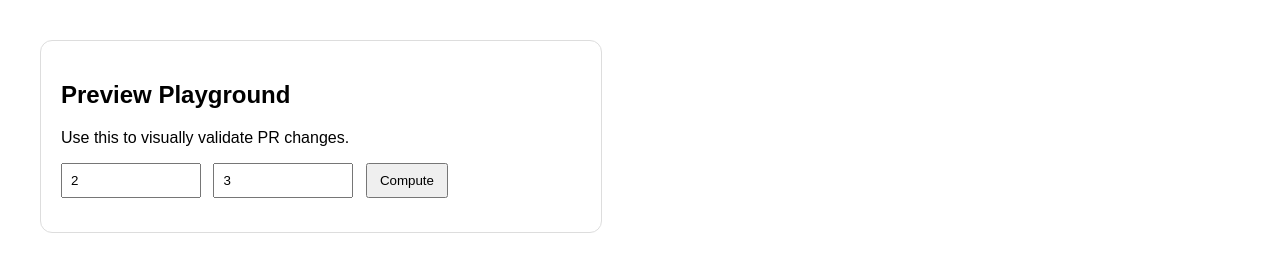
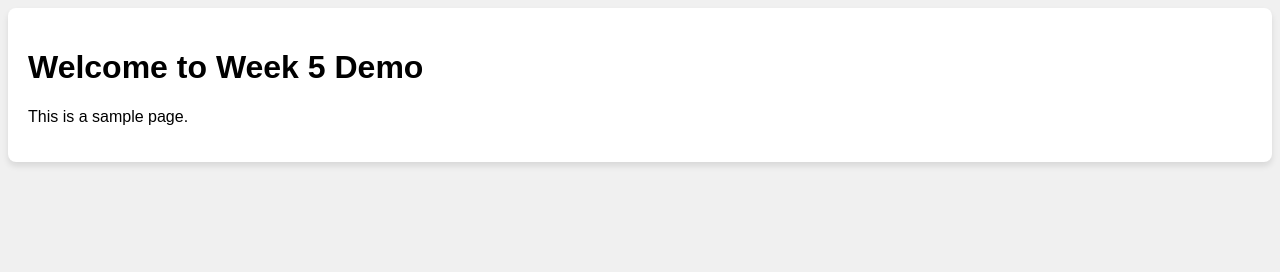
Before and after one commit to ArrianTabatabai/ai-agile-agents-demo, a plain HTML site: page site/index.html in a window 1280 px wide. Drawn offline with Linux system fonts and the light colour scheme.

Commit message:
AI: attempt 1 for issue #17

```diff
--- a/site/index.html
+++ b/site/index.html
@@ -1,36 +1,26 @@
-<!doctype html>
-<html>
+<!DOCTYPE html>
+<html lang="en">
 <head>
-  <meta charset="utf-8" />
-  <title>AI Agent Preview</title>
-  <style>
-    body { font-family: Arial, sans-serif; margin: 40px; }
-    .card { max-width: 520px; padding: 20px; border: 1px solid #ddd; border-radius: 12px; }
-    input { width: 120px; padding: 8px; margin-right: 8px; }
-    button { padding: 8px 12px; cursor: pointer; }
-    .out { margin-top: 14px; font-weight: bold; }
-  </style>
+    <meta charset="UTF-8">
+    <meta name="viewport" content="width=device-width, initial-scale=1.0">
+    <title>Week 5 Demo</title>
+    <style>
+        body {
+            background-color: #f0f0f0;
+            font-family: Arial, sans-serif;
+        }
+        .card {
+            padding: 20px;
+            border-radius: 8px;
+            box-shadow: 0 4px 6px rgba(0, 0, 0, 0.1);
+            background-color: #ffffff;
+        }
+    </style>
 </head>
 <body>
-  <div class="card">
-    <h2>Preview Playground</h2>
-    <p>Use this to visually validate PR changes.</p>
-
-    <input id="a" type="number" value="2" />
-    <input id="b" type="number" value="3" />
-
-    <button onclick="run()">Compute</button>
-
-    <div class="out" id="out"></div>
-  </div>
-
-  <script>
-    function run() {
-      const a = Number(document.getElementById('a').value);
-      const b = Number(document.getElementById('b').value);
-      document.getElementById('out').innerText =
-        `a+b=${a+b}, a-b=${a-b}, a*b=${a*b}`;
-    }
-  </script>
+    <div class="card">
+        <h1>Welcome to Week 5 Demo</h1>
+        <p>This is a sample page.</p>
+    </div>
 </body>
 </html>
```
